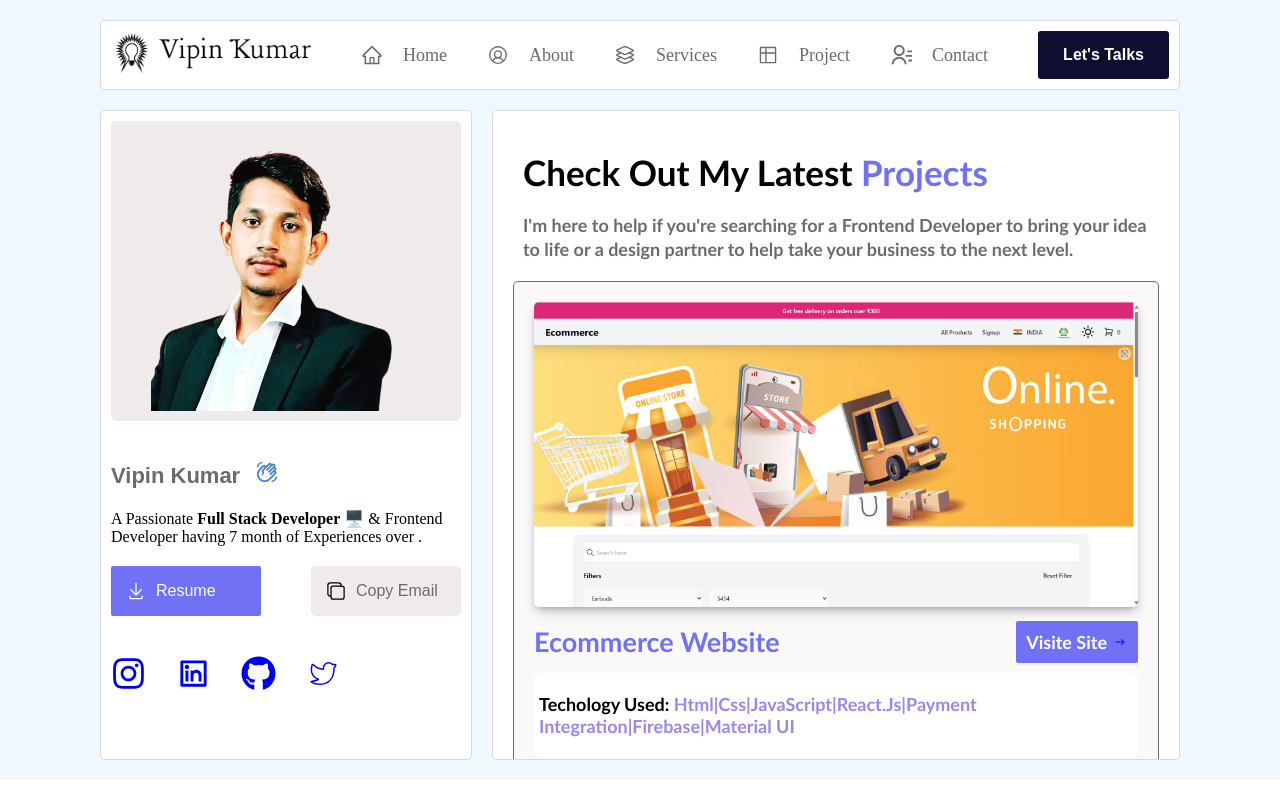
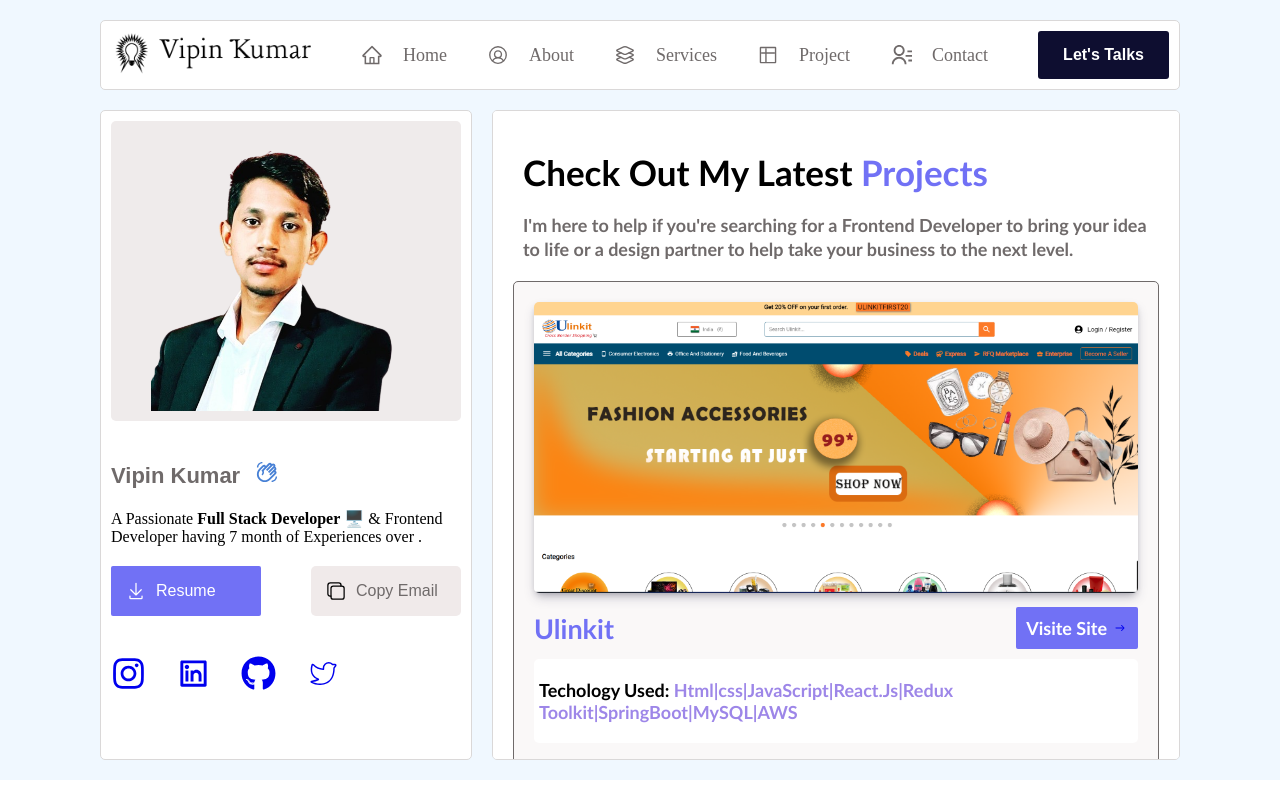
Before and after one commit to Vipinkm1/Vipin-Portfolio, a React (Vite) app: page /project in a window 1280 px wide. Built offline with nearby package versions, Linux system fonts and the light colour scheme.

Commit message:
initial commit

```diff
--- a/src/components/Pages/Project/Project.jsx
+++ b/src/components/Pages/Project/Project.jsx
@@ -4,15 +4,17 @@ import RealEstate from '../../../assets/realestate.png'
 import Expense from '../../../assets/Expence.png'
 import ProductCart from '../../../assets/productCart.png'
 import ToDoList from '../../../assets/todo.png'
+import Ulinkit from  '../../../assets/ulink.png'
 import { IoIosArrowRoundForward } from "react-icons/io";
 
 const Project = () => {
   const projectList = [
-    { id: 1, ProductImg: Ecommerce, ProjectTitle: 'Ecommerce Website', technoloy: 'Html|Css|JavaScript|React.Js|Payment Integration|Firebase|Material UI', link: 'https://ecommerce-vipinkm1.vercel.app/' },
-    { id: 2, ProductImg: RealEstate, ProjectTitle: 'Real Estate Website', technoloy: 'Html|Css|JavaScript|React.Js|Tailwind Css|MongoDB|Firebase', link: 'https://real-estate-project-2023.vercel.app/' },
-    { id: 3, ProductImg: Expense, ProjectTitle: 'Expense Tracker Application', technoloy: 'Html|Css|JavaScript|React.Js|', link: 'https://expenses-tracker-app-five.vercel.app/' },
-    { id: 4, ProductImg: ProductCart, ProjectTitle: 'Ecommmerce Product Cart', technoloy: 'Html|Css|JavaScript|React.Js|', link: 'https://product-cart-r6vh.vercel.app/' },
-    { id: 5, ProductImg: ToDoList, ProjectTitle: 'ToDo-List', technoloy: 'Html|Css|JavaScript|React.Js| ', link: 'https://my-todo-list-azure.vercel.app/' }
+    { id: 1, ProductImg: Ulinkit, ProjectTitle: 'Ulinkit', technoloy: 'Html|css|JavaScript|React.Js|Redux Toolkit|SpringBoot|MySQL|AWS', link: 'https://www.ulinkit.com/'},
+    { id: 2, ProductImg: Ecommerce, ProjectTitle: 'Ecommerce Website', technoloy: 'Html|Css|JavaScript|React.Js|Payment Integration|Firebase|Material UI', link: 'https://ecommerce-vipinkm1.vercel.app/' },
+    { id: 3, ProductImg: RealEstate, ProjectTitle: 'Real Estate Website', technoloy: 'Html|Css|JavaScript|React.Js|Tailwind Css|MongoDB|Firebase', link: 'https://real-estate-project-2023.vercel.app/' },
+    { id: 4, ProductImg: Expense, ProjectTitle: 'Expense Tracker Application', technoloy: 'Html|Css|JavaScript|React.Js|', link: 'https://expenses-tracker-app-five.vercel.app/' },
+    { id: 5, ProductImg: ProductCart, ProjectTitle: 'Ecommmerce Product Cart', technoloy: 'Html|Css|JavaScript|React.Js|', link: 'https://product-cart-r6vh.vercel.app/' },
+    { id: 6, ProductImg: ToDoList, ProjectTitle: 'ToDo-List', technoloy: 'Html|Css|JavaScript|React.Js| ', link: 'https://my-todo-list-azure.vercel.app/' },
   ]
   return (
     <div className='about-border add-scroll-bar'>
--- a/src/components/Pages/Services/Services.jsx
+++ b/src/components/Pages/Services/Services.jsx
@@ -15,7 +15,7 @@ const Services = () => {
   //  imported value added the main condition value
   const services = [
     { id: 1, serviceImage: UX, serviceTitle: 'UX/UI Designer' },
-    { id: 2, serviceImage: Fronted, serviceTitle: 'Fronted Design' },
+    { id: 2, serviceImage: Fronted, serviceTitle: 'Frontend Design' },
     { id: 3, serviceImage: Cms, serviceTitle: 'CMS Website' },
     { id: 4, serviceImage: Developer, serviceTitle: 'Website Developer' },
     { id: 5, serviceImage: Website, serviceTitle: "Website Maintenence" },
@@ -33,7 +33,7 @@ const Services = () => {
         <div className='available-flex'>
           <p className='name-intro available-font'>I'm Available</p>
           <img className='vedio-size' src={Live} />
-        </div>
+        </div>th
       </div>
       <div className='quote-text'>
         <p className='name-intro text-color'>Transforming Ideas into Innovative Reality, Elevate Your Vision with Our Expert <span className='black-quote'>Frontend Design and Development Services!</span> </p>
@@ -60,7 +60,7 @@ const Services = () => {
         {/*  open the first box */}
         {openBoxFirst && (
           <div className='answer-border'>
-            <p className='frequntly-answer'>Front-end developers create the part of websites and web applications that users see and interact with.</p>
+            <p className='frequntly-answer'>Frontend developers create the part of websites and web applications that users see and interact with.</p>
           </div>
         )}
       </div>
```
Also changed, not shown: src/assets/ulink.png (added).
